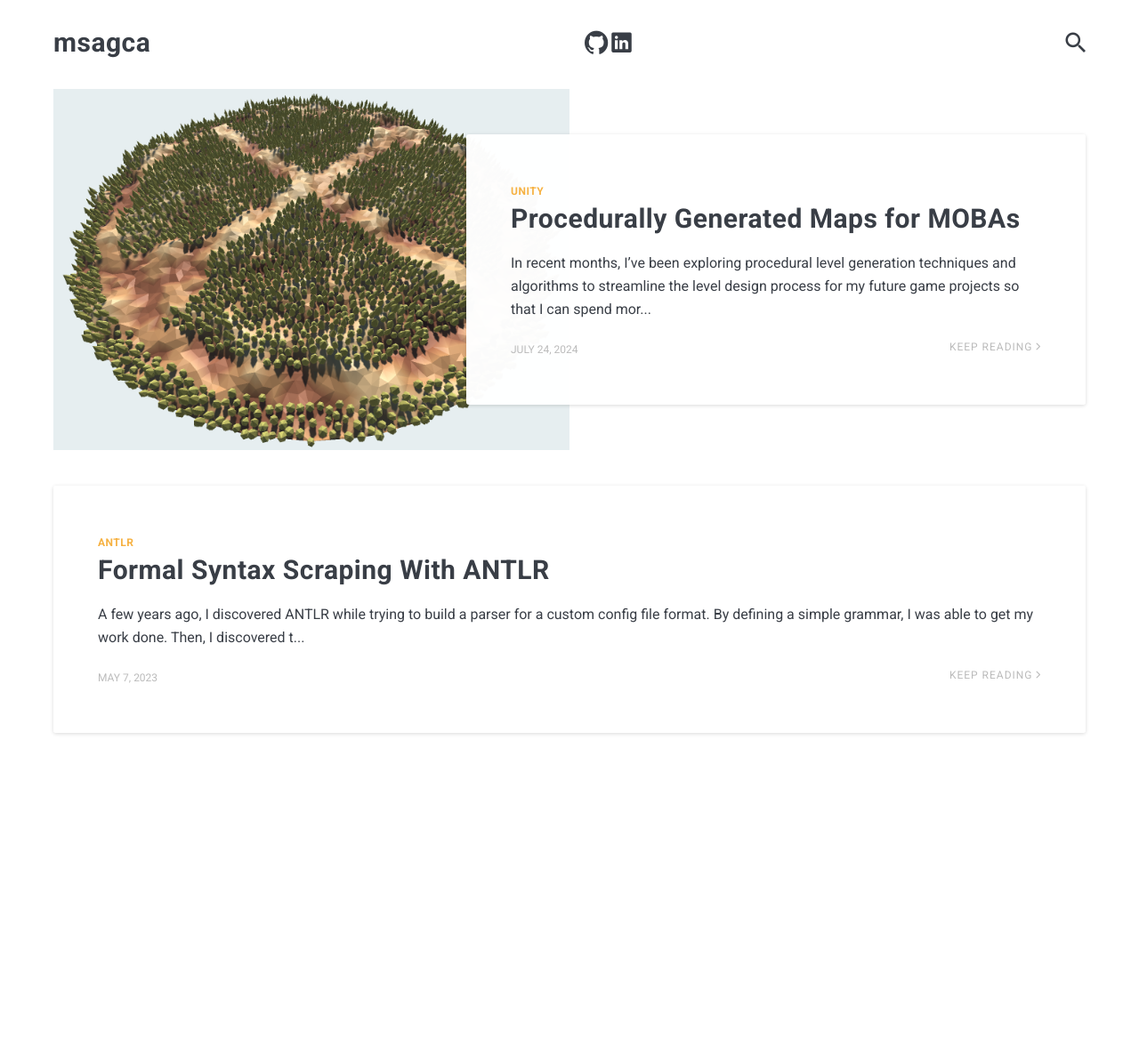
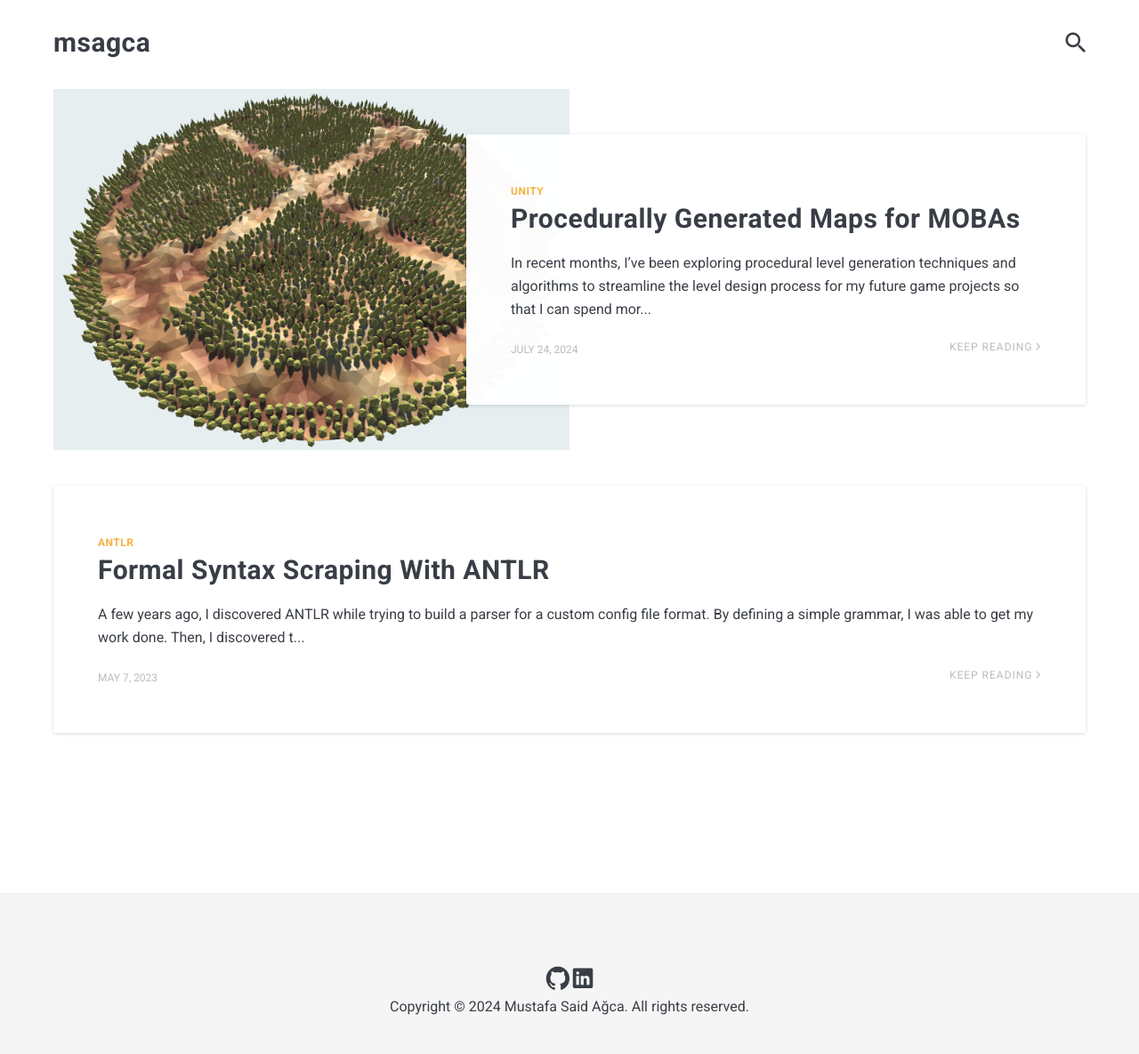
Before and after one commit to msagca/msagca.github.io, a Jekyll site: the page built from index.html, in a window 1280 px wide. Shown: the whole page at 89% size. Built offline with Jekyll 4.4.1, drawn with Linux system fonts in a browser that asks for light colours; nearby versions of some CDN libraries; the list of posts is cut into pages by our own code; before the commit the page ends 1004 px from its top, so only the background shows below that.

Commit message:
add footer

```diff
--- /dev/null
+++ b/_includes/footer.html
@@ -0,0 +1,16 @@
+<footer class="footer">
+  <div class="container">
+    {% if site.author.socials %}
+    <div class="socials">
+      {% for link in site.author.socials %}
+      <a href="{{link[1]}}" target="_blank" rel="noopener noreferrer">
+        <i class="icon ion ion-logo-{{link[0]}}" name="{{link[0]}}"></i>
+      </a>
+      {% endfor %}
+    </div>
+    {% endif %}
+    <div class="copyright">
+      Copyright &copy; {{site.time | date: '%Y'}} {{site.author.name}}. All rights reserved.
+    </div>
+  </div>
+</footer>
--- a/_includes/header.html
+++ b/_includes/header.html
@@ -12,13 +12,6 @@
           </a>
         </div>
         <div>
-          {% for link in site.author.socials %}
-          <a href="{{link[1]}}" target="_blank" rel="noopener noreferrer">
-            <i class="icon ion ion-logo-{{link[0]}}" name="{{link[0]}}"></i>
-          </a>
-          {% endfor %}
-        </div>
-        <div>
           <i class="icon nav-icon-search ion ion-md-search" aria-label="Search Icon"></i>
         </div>
         <div class="header-overlay"></div>
--- a/_includes/main.scss
+++ b/_includes/main.scss
@@ -4,22 +4,24 @@
 :: Template Author: Artem Sheludko
 :: Version: 1.0
 <<<<<<<<<<<<<<<<<<<<<<<<<<<<<<<<<<<<<<<<<<<<<<<<<<<<<<<<<< */
-@import 'variables';
-@import 'mixins';
-@import 'helpers';
-@import 'normalize';
-@import 'reset';
-@import 'shared';
-@import 'syntax';
-@import 'grid';
-@import 'zoom';
-@import 'base';
-@import 'scroll-button';
-@import 'header';
-@import 'search';
-@import 'pagination';
-@import 'page-home';
-@import 'page';
-@import 'article';
-@import 'post';
-@import 'tag-page';
+@import "variables";
+@import "mixins";
+@import "helpers";
+@import "normalize";
+@import "reset";
+@import "shared";
+@import "syntax";
+@import "grid";
+@import "zoom";
+@import "base";
+@import "scroll-button";
+@import "header";
+@import "search";
+@import "pagination";
+@import "footer";
+@import "page-home";
+@import "page";
+@import "article";
+@import "post";
+@import "tag-page";
+@import "socials";
--- a/_layouts/default.html
+++ b/_layouts/default.html
@@ -8,6 +8,7 @@
     {{content}}
   </main>
   <div class="top ion ion-ios-arrow-up" title="Top"></div>
+  {% include footer.html %}
   {% include search.html %}
   {% include scripts.html %}
 </body>
--- /dev/null
+++ b/_sass/_footer.scss
@@ -0,0 +1,21 @@
+.footer {
+  position: relative;
+  padding: 80px 0 40px;
+  text-align: center;
+  border-top: 1px solid $light-gray;
+  background: #f5f5f5;
+  .contact {
+    margin-bottom: 15px;
+  }
+  .copyright {
+    a {
+      color: $dark;
+      &:hover {
+        color: $brand-color;
+      }
+    }
+  }
+  @media only screen and (max-width: $mobile) {
+    padding: 40px 0 20px;
+  }
+}
--- /dev/null
+++ b/_sass/_socials.scss
@@ -0,0 +1,10 @@
+.socials {
+  .icon {
+    color: $dark;
+    cursor: pointer;
+    font-size: 30px;
+    &:hover {
+      color: $black;
+    }
+  }
+}
```
Also changed, not shown: _config.yml (line endings or trailing spaces).
